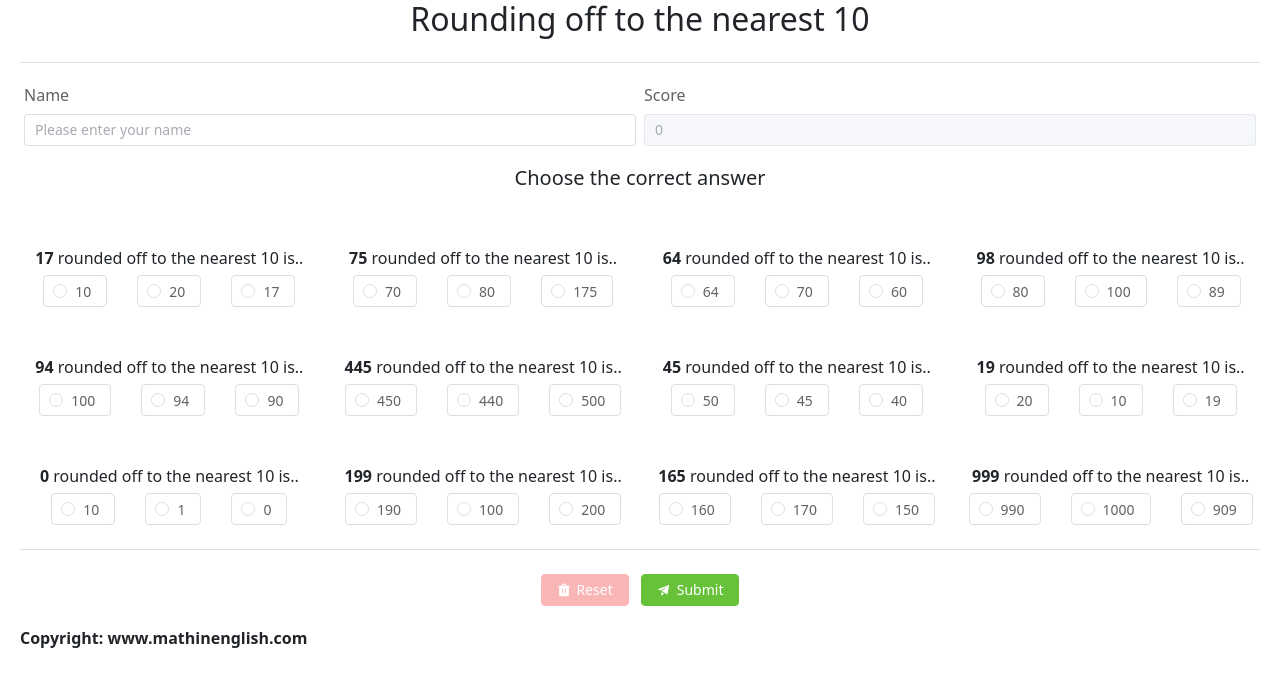
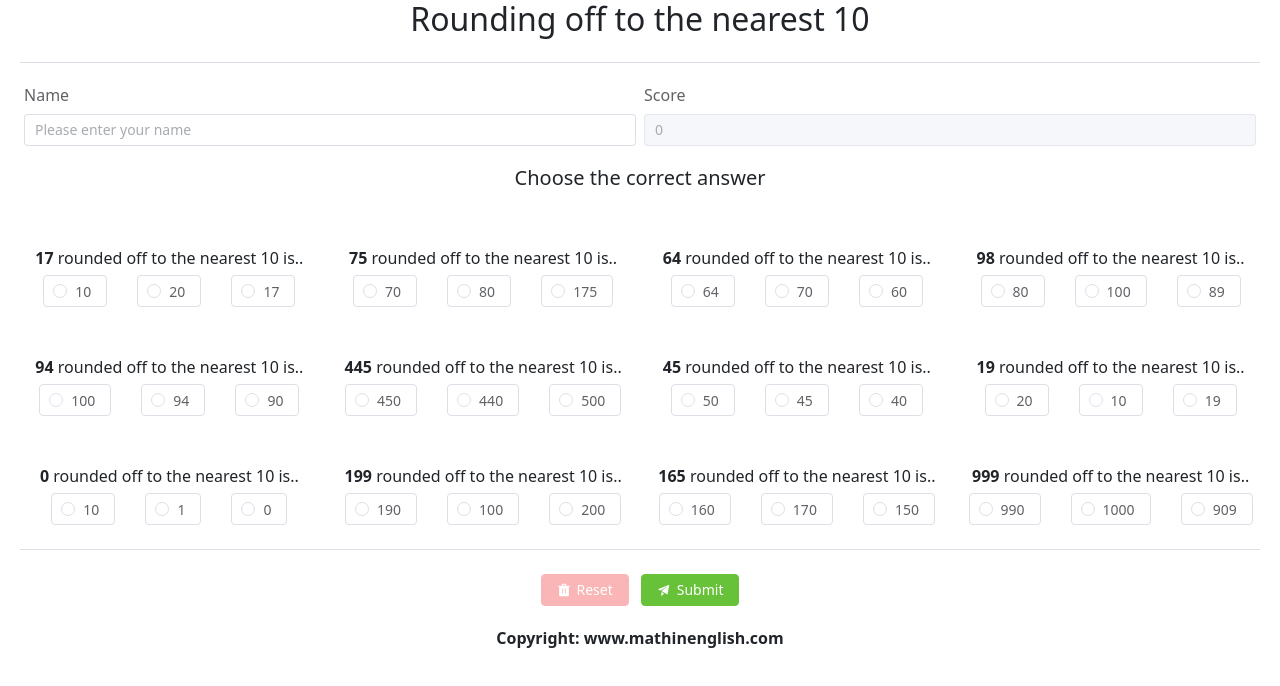
Before and after one commit to krulnua/vue-math-worksheet, a Vue app: page / in a window 1280 px wide. Shown: the top 686 px of the page. Built offline with nearby package versions, Linux system fonts and the light colour scheme.

Commit message:
Add files via upload

```diff
--- a/src/components/MathWorksheet.vue
+++ b/src/components/MathWorksheet.vue
@@ -71,7 +71,7 @@
       </el-main>
       <!-- main -->
       <!-- footer -->
-      <el-footer>
+      <el-footer class="text-center">
         <span class="fw-semibold fs-7">Copyright: www.mathinenglish.com</span>
       </el-footer>
       <!-- footer -->
```
